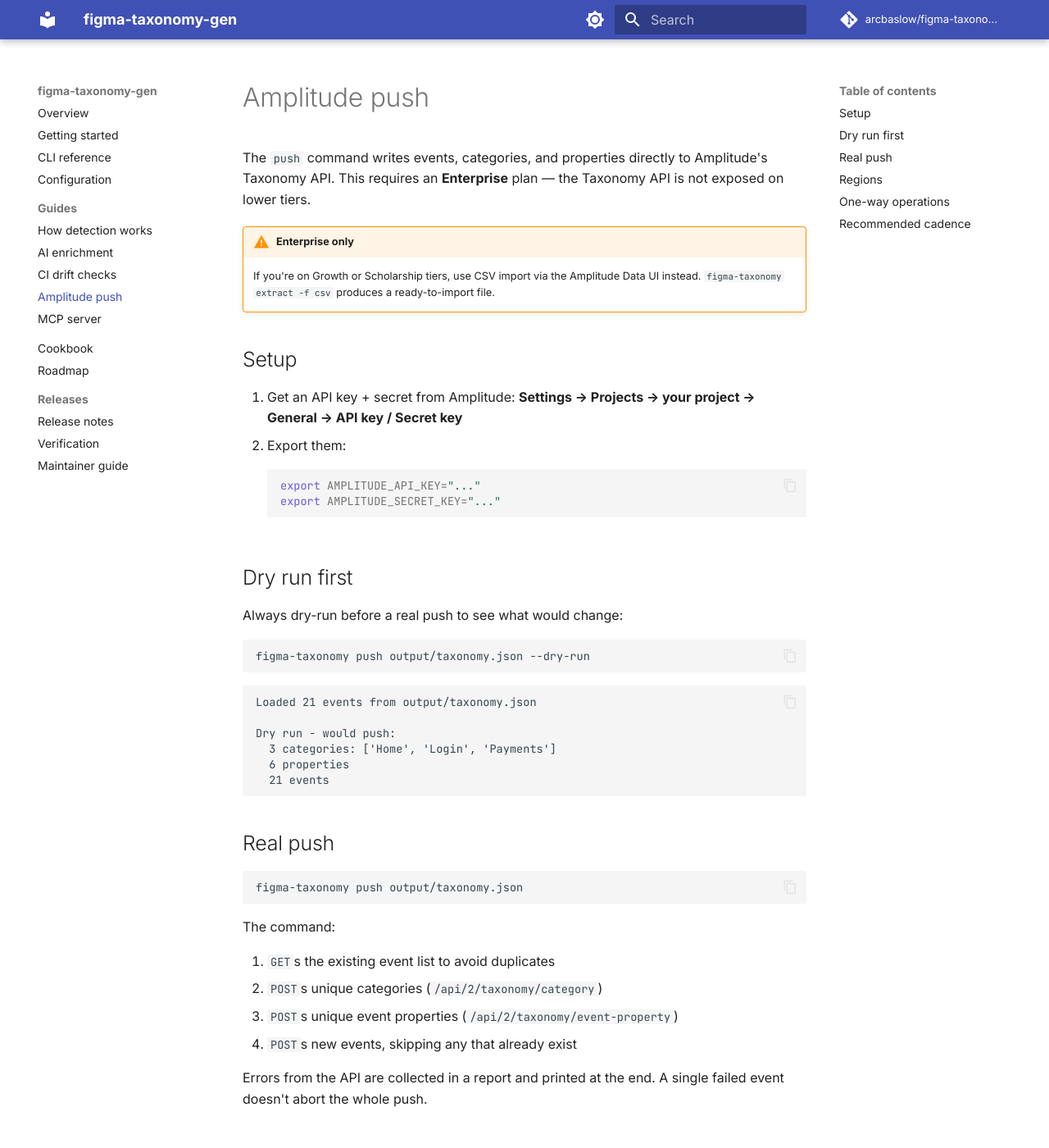
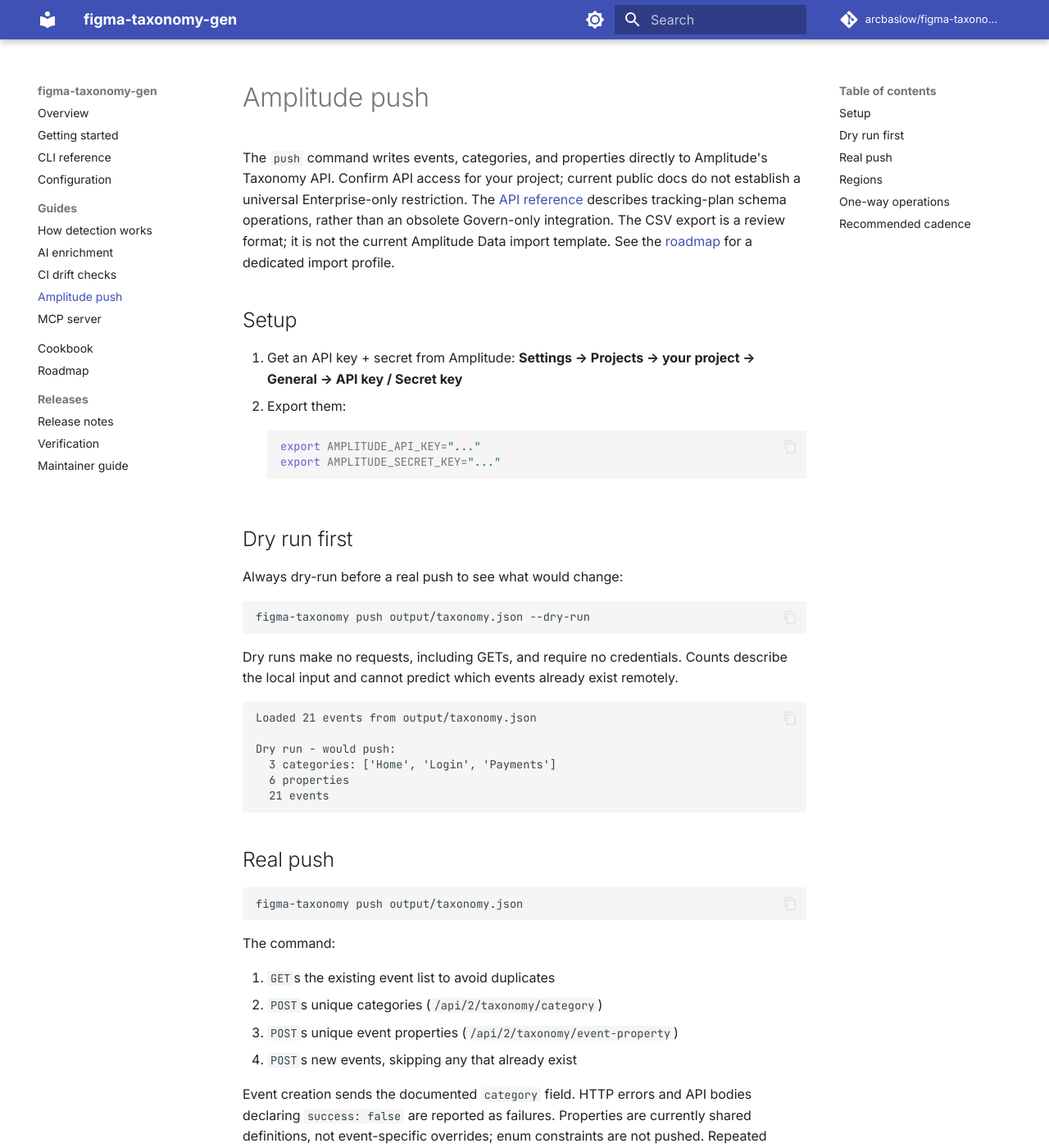
Before and after one commit to arcbaslow/figma-taxonomy-gen, an MkDocs documentation site: the page built from docs/amplitude.md, in a window 1280 px wide and 1400 px high. Shown: the whole window at 82% size. Built offline with MkDocs 1.6.1 and Material for MkDocs 9.7.7, drawn with Linux system fonts in a browser that asks for light colours; comment, search, counter and statistics services are not loaded; some of the changed text lies outside the part shown.

Commit message:
Keep Amplitude previews offline and correct category writes

````diff
--- a/docs/amplitude.md
+++ b/docs/amplitude.md
@@ -1,12 +1,12 @@
 # Amplitude push
 
 The `push` command writes events, categories, and properties directly to
-Amplitude's Taxonomy API. This requires an **Enterprise** plan — the Taxonomy API
-is not exposed on lower tiers.
-
-!!! warning "Enterprise only"
-    If you're on Growth or Scholarship tiers, use CSV import via the Amplitude Data UI
-    instead. `figma-taxonomy extract -f csv` produces a ready-to-import file.
+Amplitude's Taxonomy API. Confirm API access for your project; current public docs
+do not establish a universal Enterprise-only restriction. The
+[API reference](https://amplitude.com/docs/apis/analytics/taxonomy) describes
+tracking-plan schema operations, rather than an obsolete Govern-only integration.
+The CSV export is a review format; it is not the current Amplitude Data import
+template. See the [roadmap](ROADMAP.md#next) for a dedicated import profile.
 
 ## Setup
 
@@ -26,6 +26,9 @@
 ```bash
 figma-taxonomy push output/taxonomy.json --dry-run
 ```
+
+Dry runs make no requests, including GETs, and require no credentials. Counts
+describe the local input and cannot predict which events already exist remotely.
 
 ```
 Loaded 21 events from output/taxonomy.json
@@ -49,6 +52,12 @@
 3. `POST`s unique event properties (`/api/2/taxonomy/event-property`)
 4. `POST`s new events, skipping any that already exist
 
+Event creation sends the documented `category` field. HTTP errors and API bodies
+declaring `success: false` are reported as failures. Properties are currently
+shared definitions, not event-specific overrides; enum constraints are not pushed.
+Repeated category/property creation may produce conflicts. Review these limits
+before a real push; the command is not a full tracking-plan synchronization tool.
+
 Errors from the API are collected in a report and printed at the end. A single
 failed event doesn't abort the whole push.
 
@@ -62,8 +71,8 @@
 
 ## One-way operations
 
-Events and properties created via the Taxonomy API show up in Amplitude Data as
-tracked artifacts. Deletes and renames must be done through the Amplitude UI —
+The Taxonomy API plans schema; creating a definition does not ingest an event.
+Deletes and renames must be done through the Amplitude UI —
 `push` only creates.
 
 Treat Amplitude as the downstream system. The Figma file + `taxonomy.json` is the
````
Also changed, not shown: CHANGELOG.md (+2 -0 lines), README.md (+3 -0 lines), docs/cli-reference.md (+2 -2 lines), docs/getting-started.md (+1 -1 lines), 3 other files.
